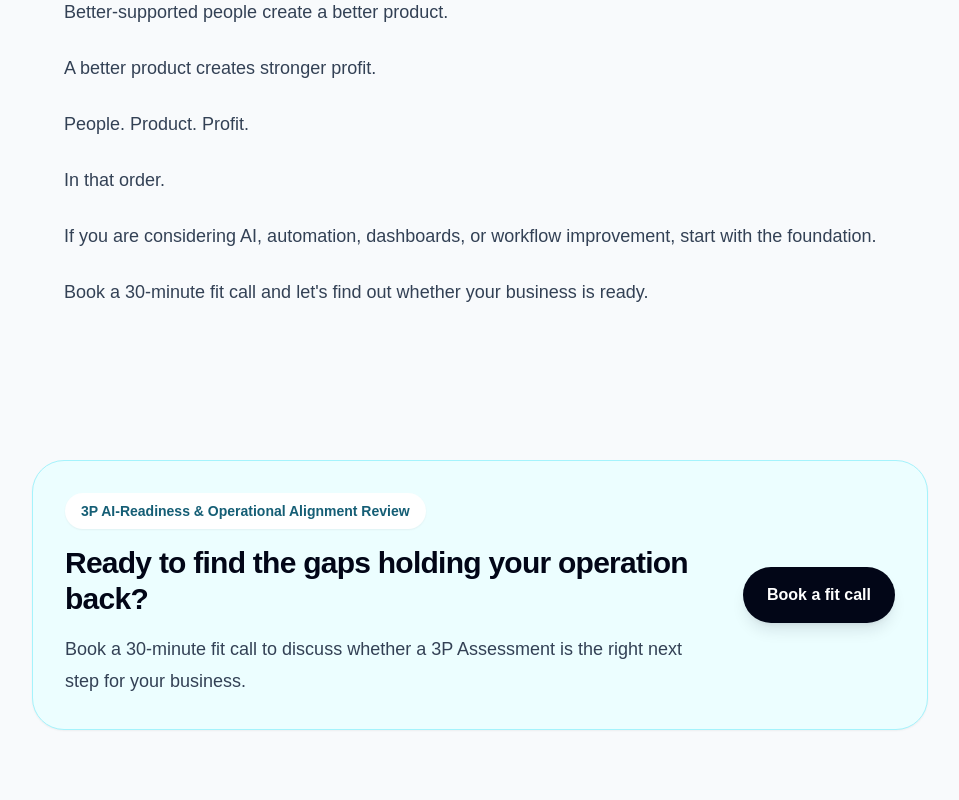
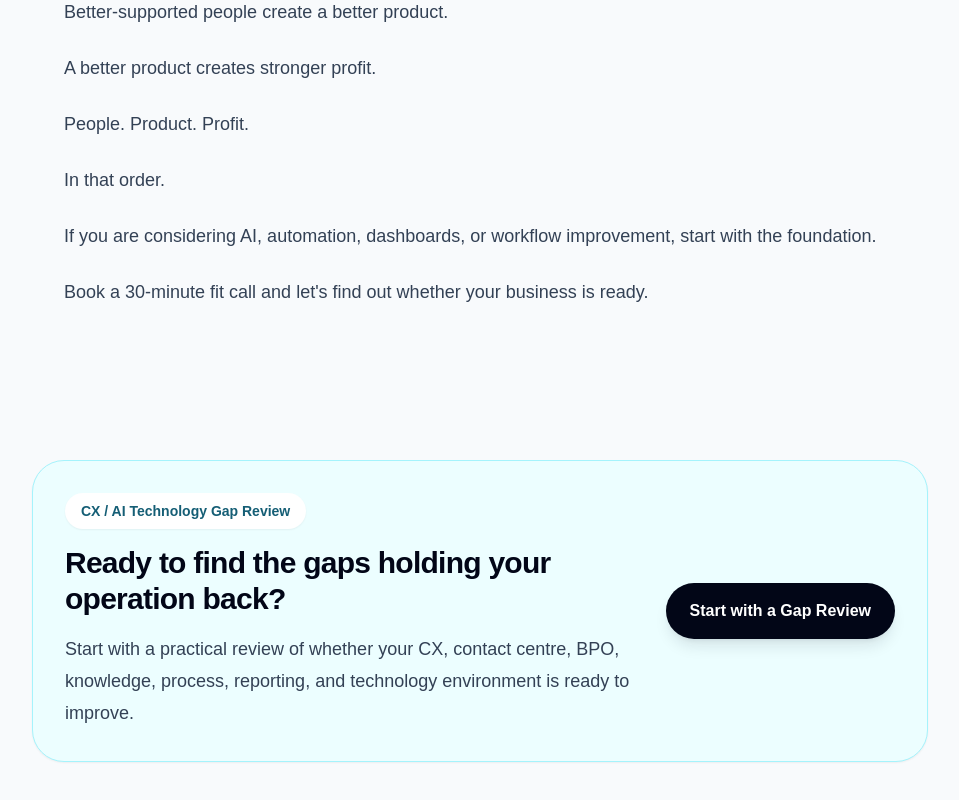
Before and after one commit to brent-prog/3pwebsite, a Next.js app: page /blog/people-first-even-in-an-ai-ready-business in a window 1280 px wide. Shown: the part 7957-8757 px from the top of the page, without its empty margins (160-1119 px from the left). Built offline with nearby package versions, Linux system fonts and the light colour scheme.

Commit message:
Point shared CTA to gap review offer

```diff
--- a/app/components/CallToAction.tsx
+++ b/app/components/CallToAction.tsx
@@ -1,26 +1,26 @@
+import Link from "next/link";
+
 export default function CallToAction() {
   return (
     <section className="mt-16 rounded-[2rem] border border-cyan-200 bg-cyan-50 p-8 shadow-sm">
       <div className="flex flex-col gap-6 md:flex-row md:items-center md:justify-between">
         <div className="max-w-2xl">
           <p className="mb-4 inline-flex rounded-full bg-white px-4 py-2 text-sm font-black text-cyan-800 shadow-sm">
-            3P AI-Readiness & Operational Alignment Review
+            CX / AI Technology Gap Review
           </p>
           <h2 className="text-3xl font-black tracking-tight text-slate-950">
             Ready to find the gaps holding your operation back?
           </h2>
           <p className="mt-4 text-lg leading-8 text-slate-700">
-            Book a 30-minute fit call to discuss whether a 3P Assessment is the right next step for your business.
+            Start with a practical review of whether your CX, contact centre, BPO, knowledge, process, reporting, and technology environment is ready to improve.
           </p>
         </div>
-        <a
-          href="https://calendly.com/brent3p/30min"
-          target="_blank"
-          rel="noopener noreferrer"
+        <Link
+          href="/cx-ai-technology-gap-review"
           className="inline-flex shrink-0 items-center justify-center rounded-full bg-slate-950 px-6 py-4 text-base font-black text-white shadow-lg shadow-slate-900/10 transition hover:bg-slate-800"
         >
-          Book a fit call
-        </a>
+          Start with a Gap Review
+        </Link>
       </div>
     </section>
   );
```
